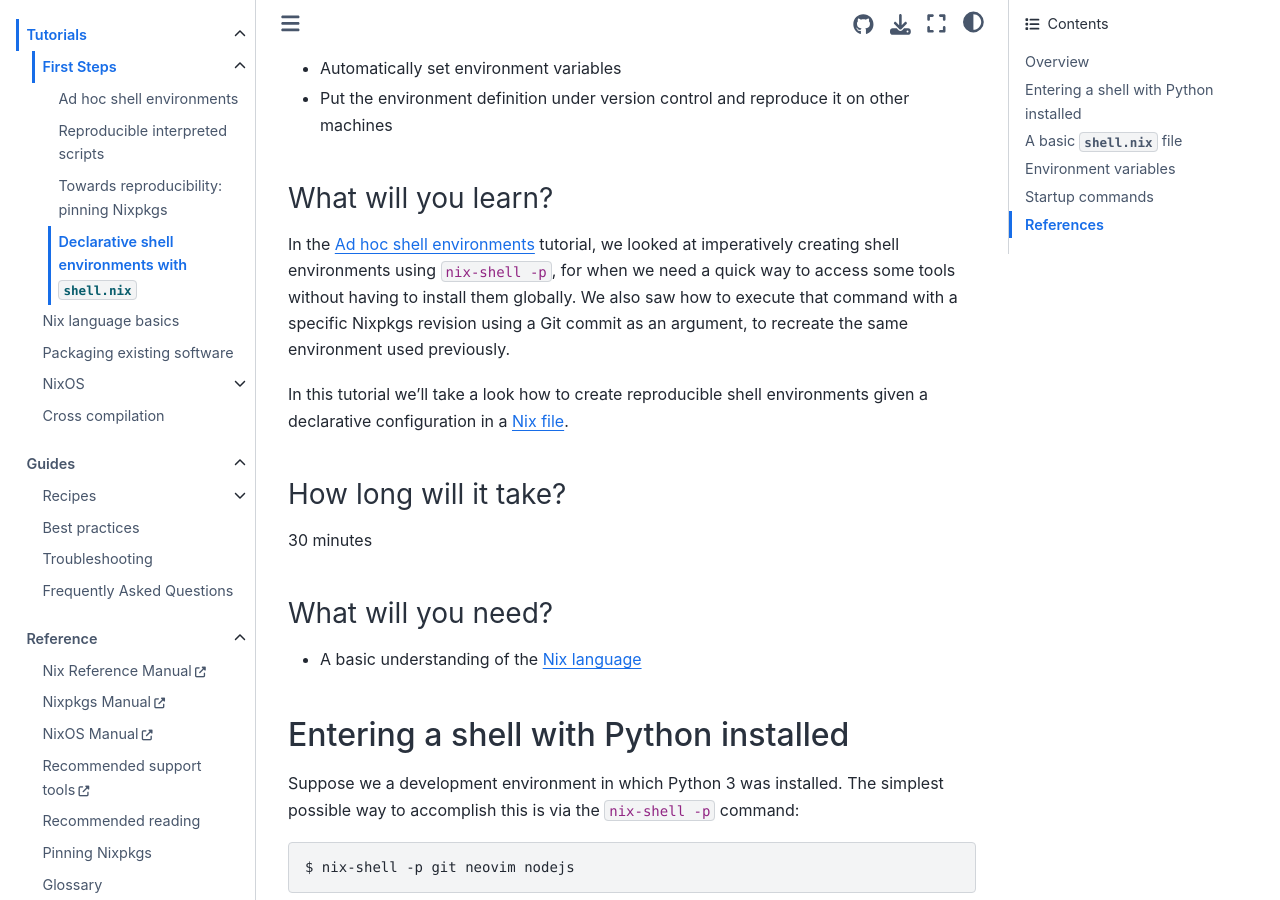
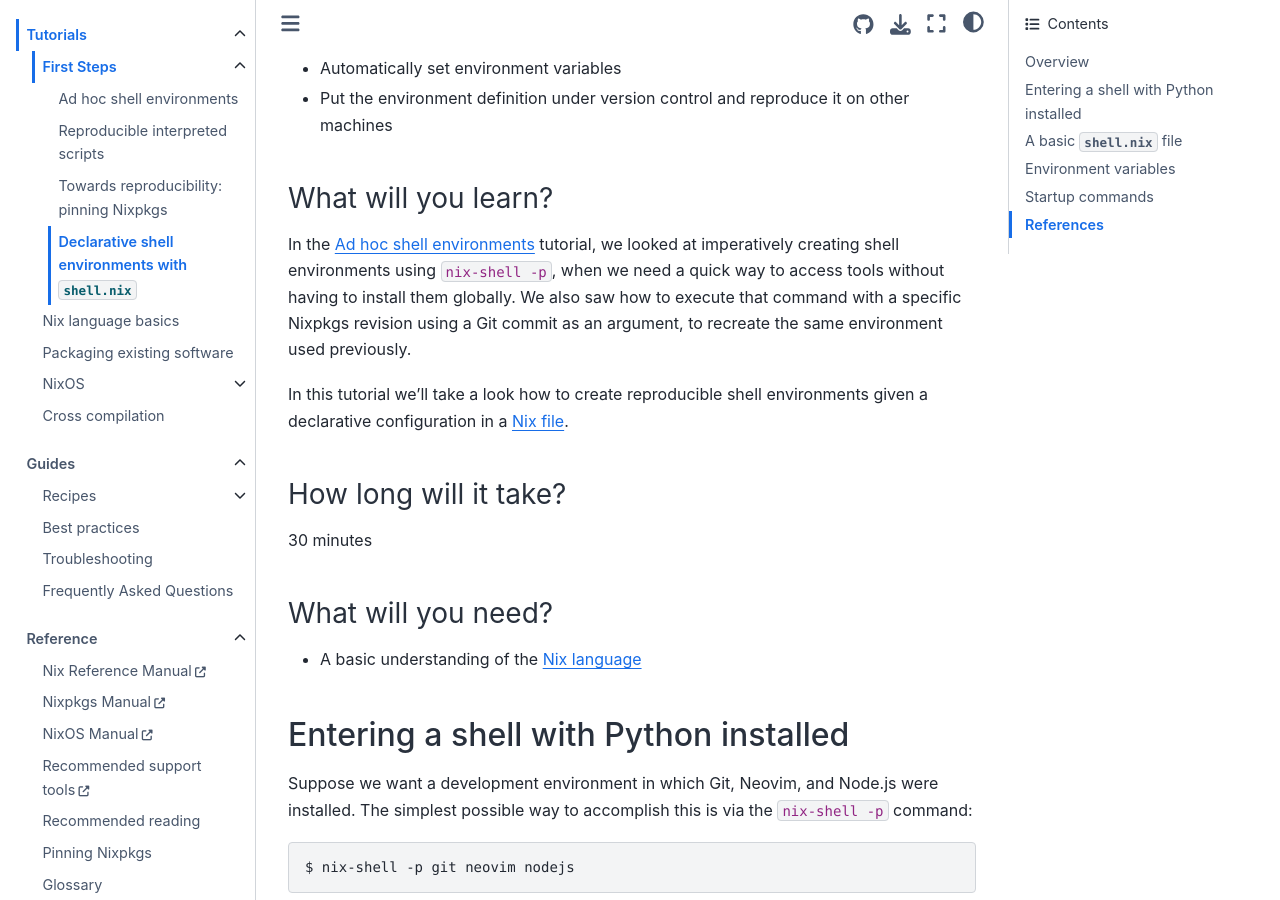
Before and after one commit to NixOS/nix.dev, a Sphinx documentation site: the page built from source/tutorials/first-steps/declarative-shell.md, in a window 1280 px wide and 900 px high, scrolled down 282 px. Built offline with Sphinx 7.4.7 and the Sphinx Book theme 1.1.4, drawn with Linux system fonts in a browser that asks for light colours.

Commit message:
updated the context for the installation script to match the example … (#793)
* updated the context for the installation script to match the example for steps outlined

Co-authored-by: Valentin Gagarin <valentin.gagarin@tweag.io>

````diff
--- a/source/tutorials/first-steps/declarative-shell.md
+++ b/source/tutorials/first-steps/declarative-shell.md
@@ -17,7 +17,7 @@
 
 ### What will you learn?
 
-In the {ref}`ad-hoc-envs` tutorial, we looked at imperatively creating shell environments using `nix-shell -p`, for when we need a quick way to access some tools without having to install them globally.
+In the {ref}`ad-hoc-envs` tutorial, we looked at imperatively creating shell environments using `nix-shell -p`, when we need a quick way to access tools without having to install them globally.
 We also saw how to execute that command with a specific Nixpkgs revision using a Git commit as an argument, to recreate the same environment used previously.
 
 In this tutorial we'll take a look how to create reproducible shell environments given a declarative configuration in a {term}`Nix file`.
@@ -32,7 +32,7 @@
 
 ## Entering a shell with Python installed
 
-Suppose we a development environment in which Python 3 was installed.
+Suppose we want a development environment in which Git, Neovim, and Node.js were installed.
 The simplest possible way to accomplish this is via the `nix-shell -p` command:
 ```
 $ nix-shell -p git neovim nodejs
````
